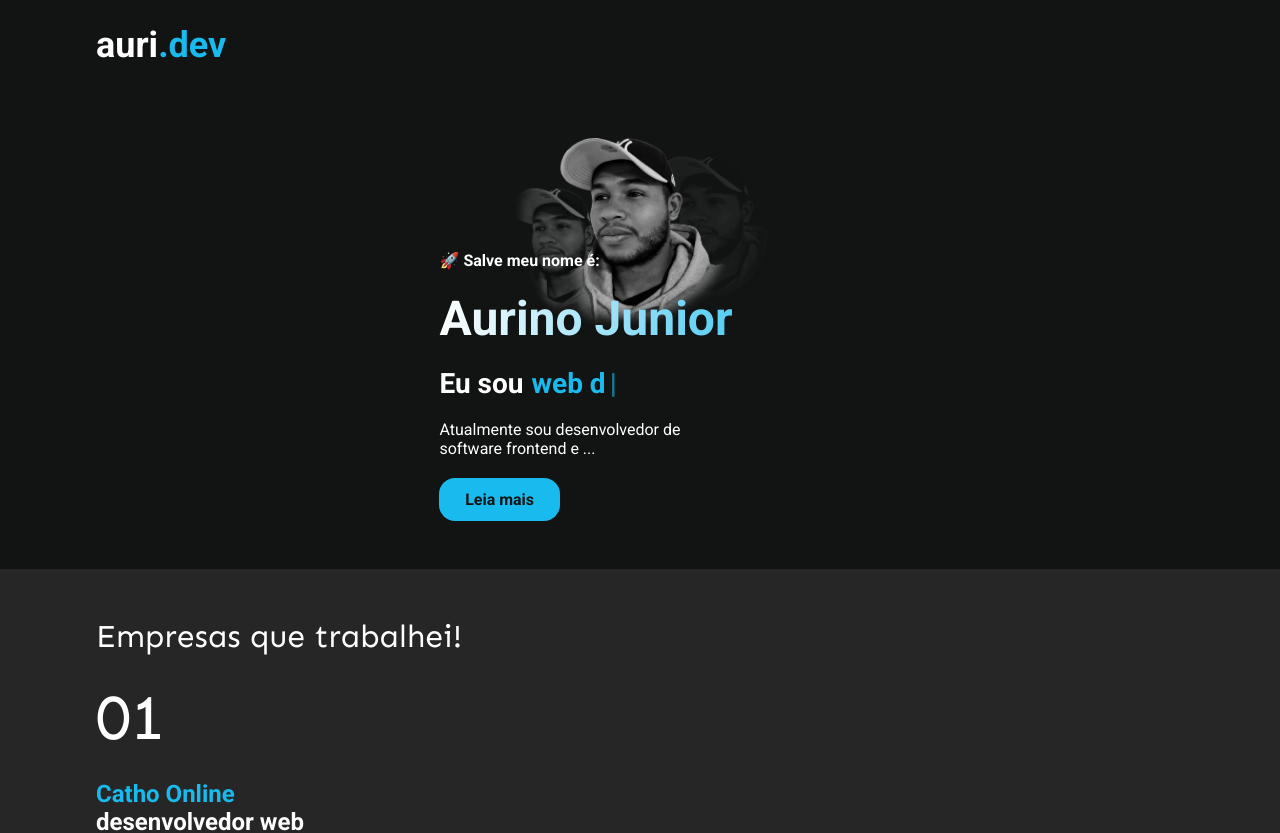
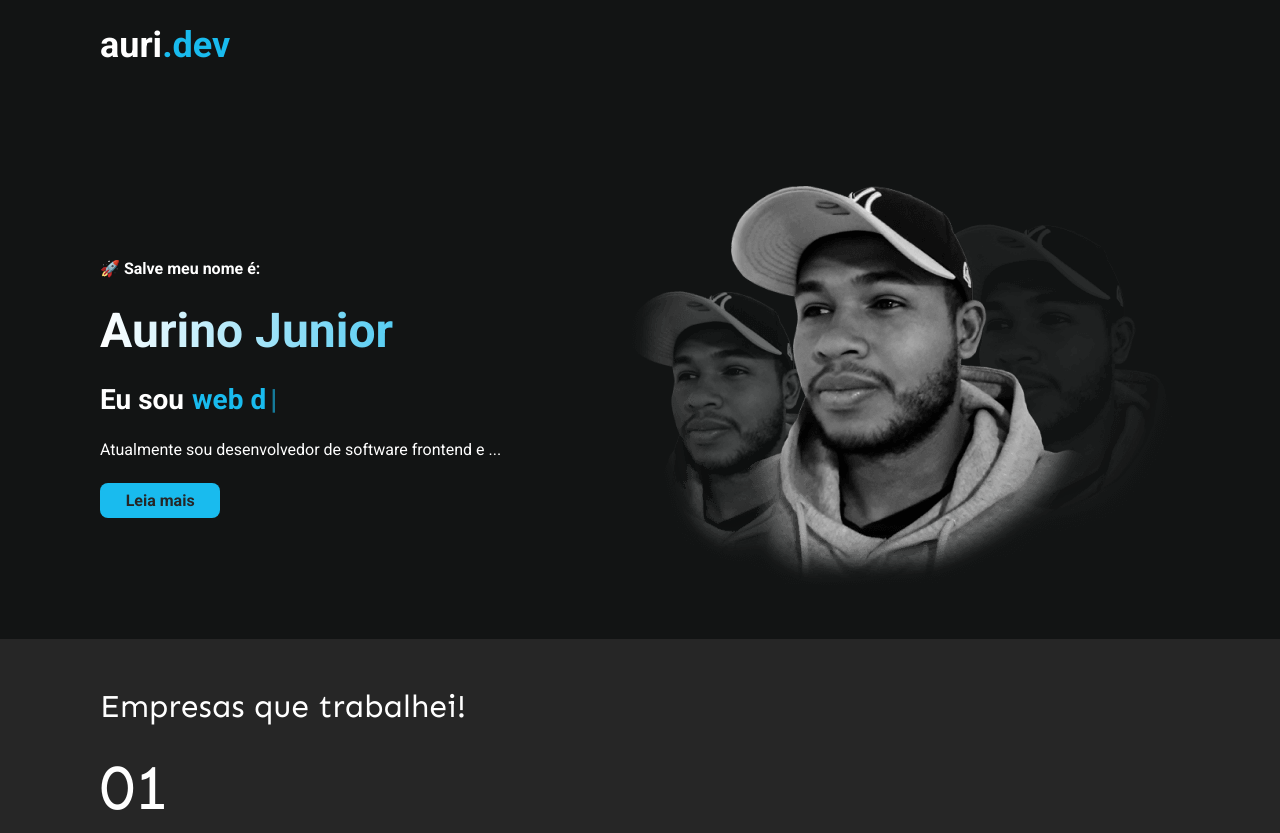
Before and after one commit to AurinoJunior/aurino.dev-v2-old, a Next.js app: page / in a window 1280 px wide. Shown: the top 833 px of the page. Built offline with nearby package versions, Linux system fonts and the light colour scheme.

Commit message:
Responsive hero section

```diff
--- a/src/components/atoms/Actions/Actions.styles.ts
+++ b/src/components/atoms/Actions/Actions.styles.ts
@@ -1,31 +1,31 @@
 import styled from "styled-components";
 
-import { primary, gray_900 } from "../../../styles/Tokens";
+import { gray_800, primary } from "../../../styles/Tokens";
 
 export const ButtonStyled = styled.button`
   background-color: ${primary};
 
-  border-radius: 1rem;
+  border-radius: 0.5rem;
 
-  padding: 0.75rem;
+  padding: 0.5rem 0.75rem;
   width: 30%;
 
   font-size: 1.25rem;
   font-weight: 600;
   text-align: center;
-  color: ${gray_900};
+  color: ${gray_800};
 `;
 
 export const LinkStyled = styled.a`
   background-color: ${primary};
 
-  border-radius: 1rem;
+  border-radius: 0.5rem;
 
-  padding: 0.75rem;
+  padding: 0.5rem 0.75rem;
   width: 30%;
 
   font-size: 1rem;
   font-weight: 600;
   text-align: center;
-  color: ${gray_900};
+  color: ${gray_800};
 `;
--- a/src/components/atoms/Container/Container.styles.ts
+++ b/src/components/atoms/Container/Container.styles.ts
@@ -1,6 +1,11 @@
 import styled from "styled-components";
+import { desktop_size } from "../../../styles/Tokens";
 
 export const Container = styled.div`
   max-width: 85%;
   margin: 0 auto;
+
+  @media (min-width: ${desktop_size}) {
+    max-width: 1080px;
+  }
 `;
--- a/src/styles/Tokens.ts
+++ b/src/styles/Tokens.ts
@@ -6,3 +6,7 @@ export const yellow = "#f5ec11";
 export const gray_500 = "#8d8d8d";
 export const gray_800 = "#262626";
 export const gray_900 = "#121414";
+
+export const desktop_size = "1080px";
+export const tablet_size = "720px";
+export const mobile_size = "360px";
--- a/src/templates/Home/Hero/Hero.styles.ts
+++ b/src/templates/Home/Hero/Hero.styles.ts
@@ -1,6 +1,6 @@
 import styled from "styled-components";
 
-import { primary } from "../../../styles/Tokens";
+import { primary, tablet_size } from "../../../styles/Tokens";
 
 export const Box = styled.section`
   display: flex;
@@ -8,6 +8,13 @@ export const Box = styled.section`
   align-items: center;
 
   margin-top: 3rem;
+
+  @media (min-width: ${tablet_size}) {
+    flex-direction: row-reverse;
+    justify-content: space-between;
+
+    margin-top: 6rem;
+  }
 `;
 
 export const Content = styled.div`
@@ -27,6 +34,16 @@ export const Content = styled.div`
 
   .hero__description {
     width: 70%;
+  }
+
+  @media (min-width: ${tablet_size}) {
+    margin-top: 0;
+    height: auto;
+    gap: 1.5rem;
+
+    .hero__description {
+      width: 100%;
+    }
   }
 `;
 
--- a/src/templates/Home/Hero/Hero.tsx
+++ b/src/templates/Home/Hero/Hero.tsx
@@ -43,12 +43,7 @@ export const Hero = () => {
 
   return (
     <Box>
-      <Image
-        src={myImage}
-        alt="Aurino Junior imagem"
-        width={270}
-        height={193}
-      />
+      <Image src={myImage} alt="Aurino Junior imagem" layout="intrinsic" />
       <Content>
         <p className="hero__context">🚀 Salve meu nome é:</p>
         <Title className="hero__title">Aurino Junior</Title>
```
